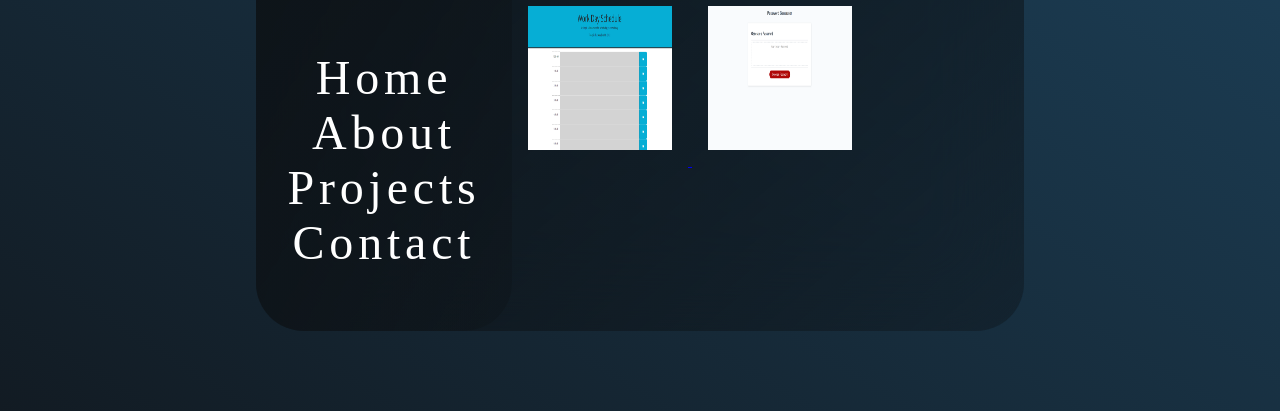
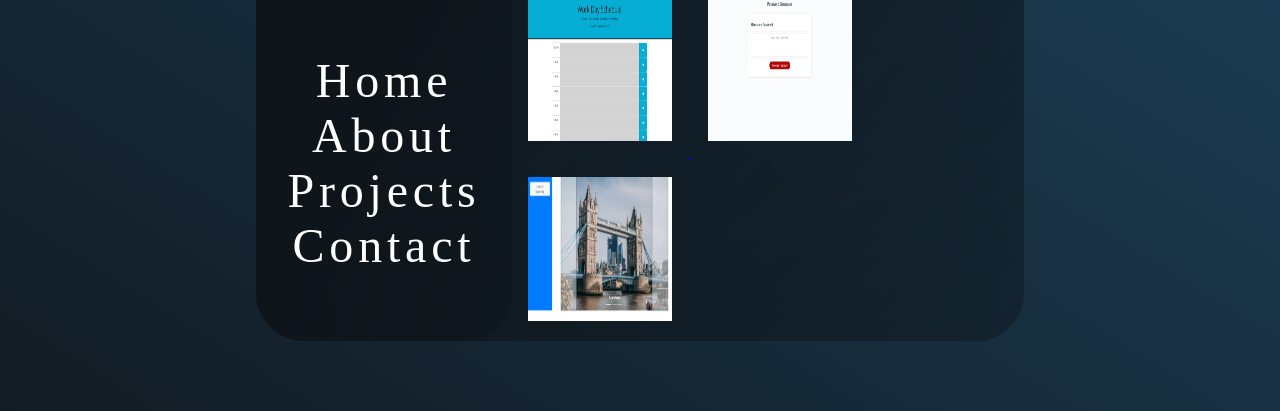
Before and after one commit to isaackice/portfolio-id, a plain HTML site: page html/projects.html in a window 1280 px wide. Shown: the part 389-800 px from the top of the page. Drawn offline with Linux system fonts and the light colour scheme.

Commit message:
added project 2

```diff
--- a/html/projects.html
+++ b/html/projects.html
@@ -39,6 +39,9 @@
                 <a href="https://isaackice.github.io/password-generator-id/" target="_blank">
                     <img src="../images/passwordgen.png" alt="Password Generator" >
                 </a>
+                <a href="https://github.com/NyqEvo/travel-blog" target="_blank">
+                    <img src="../images/travel-blog-p2.png" alt="Project 2" >
+
             </div>
         </section>
     </main>
```
Also changed, not shown: images/travel-blog-p2.png (added).
